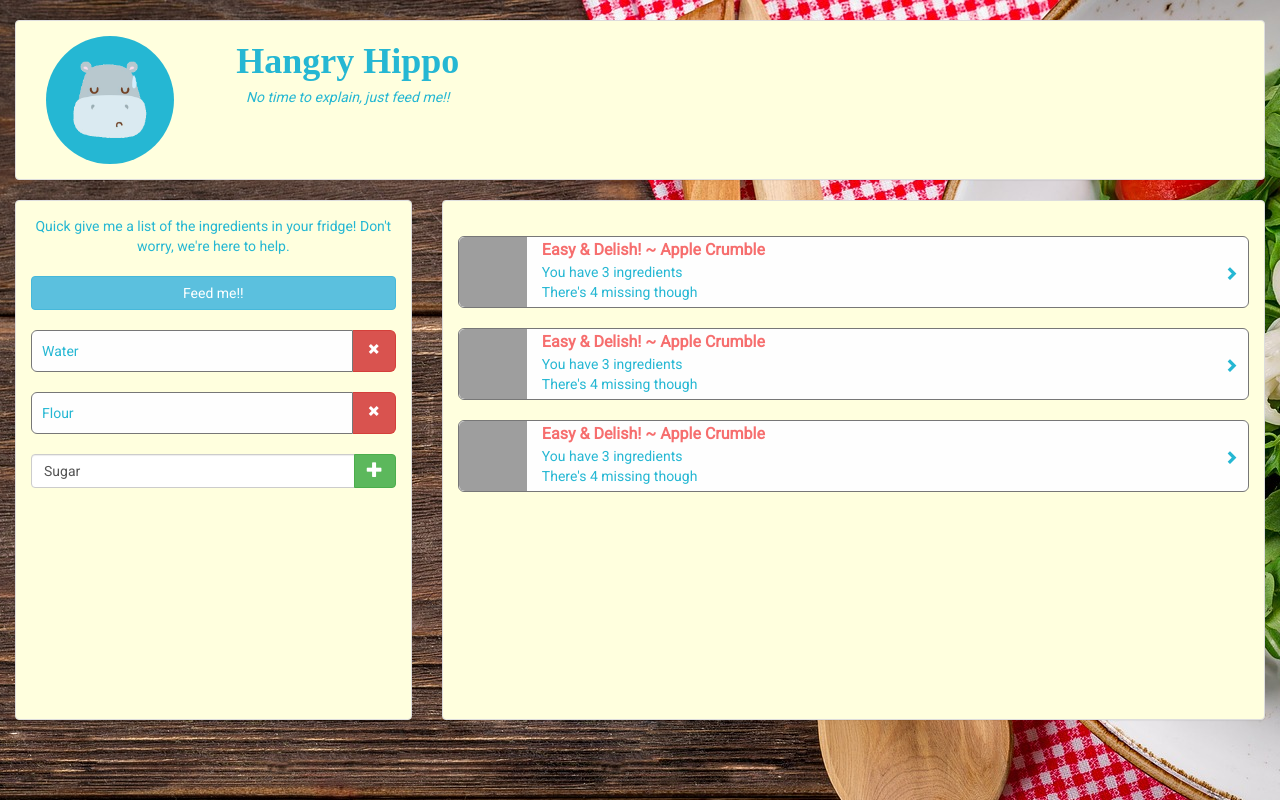
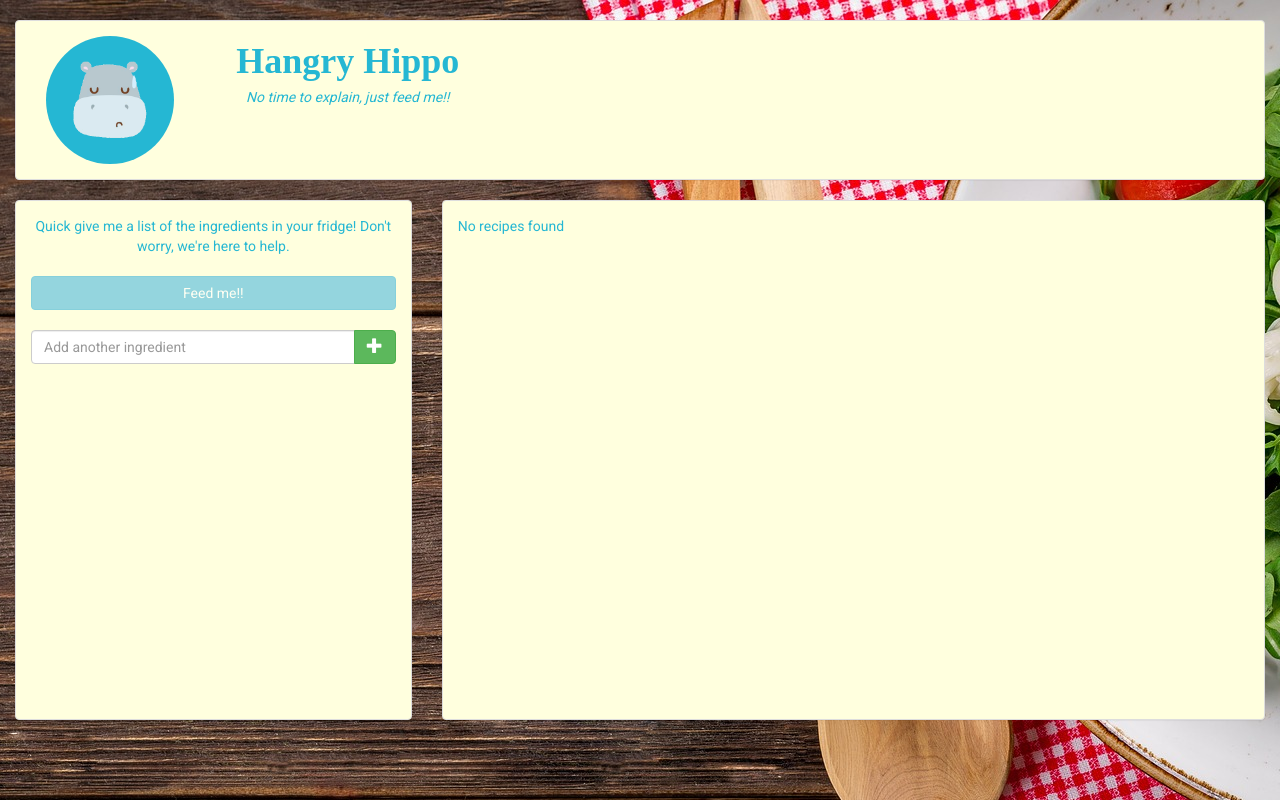
Before and after one commit to zacbraddy/HangryHippo, a React (Create React App) app: page / in a window 1280 px wide. Built offline with nearby package versions, Linux system fonts and the light colour scheme; grey boxes are pictures that could not be loaded; a web font is replaced by a local one.

Commit message:
Started working on building state module out

```diff
--- a/src/App.js
+++ b/src/App.js
@@ -3,6 +3,7 @@ import './App.css';
 import Header from './header/components/Header';
 import IngredientsList from './ingredientsList/components/IngredientsList';
 import RecipeItemList from './recipeItemList/components/RecipeItemList';
+import Recipe from './recipe/components/Recipe';
 
 const recipeSpec = {
     id: 641803,
@@ -13,17 +14,88 @@ const recipeSpec = {
     likes: 1
   };
 
-const ingredientsList = {
-  ingredients: ['Water', 'Flour'],
-  nextIngredient: 'Sugar',
-  addIngredient: () => console.log('addIngredient fired'),
-  handleAddNextChange: () => console.log('handleAddNextChange fired'),
-  removeIngredient: index => console.log(`removeIngredient fired for index ${index}`),
-  canSearch: true,
+const recipeInstructions = {
+  "instructions": "<ol><li>Preheat Oven 350 degrees:</li><li>Combine sliced apples, lemon zest, dash of ground cloves and sugar in a bowl and toss. Place in a deep dish buttered baking dish.</li><li>In a smaller bowl combine the flour, sugar, brown sugar and butter. Mix this together with your fingers until it becomes crumbly. Place this mixture on top of the apples.</li><li>Bake about 40-45 minutes, until the topping gets a little golden color.</li></ol>",
 };
 
 class App extends Component {
-  static defaultProps = ingredientsList;
+  state = {
+    ingredients: [],
+    nextIngredient: '',
+    canSearch: false,
+    isShowingRecipe: false,
+    instructions: '',
+  };
+
+  addIngredient = () => {
+    if(this.state.nextIngredient.length === 0) return;
+
+    this.setState({
+      ingredients: this.state.ingredients.concat(this.state.nextIngredient),
+      nextIngredient: '',
+      canSearch: true,
+    });
+  };
+
+  removeIngredient = indexToRemove => {
+    const newIngredients = this.state.ingredients.concat([]);
+    newIngredients.splice(indexToRemove, 1);
+    const newCanSearch = newIngredients.length !== 0;
+
+    this.setState({
+      ingredients: newIngredients,
+      canSearch: newCanSearch,
+    });
+  };
+
+  handleAddNextChange = newAddNextIngredient => {
+    this.setState({
+      nextIngredient: newAddNextIngredient,
+    });
+  };
+
+  doSearch = () => {
+    this.setState({
+      canSearch: false,
+    });
+
+    new Promise((resolve, reject) => {
+      const newRecipeListLength = Math.floor((Math.random() * 5) + 1);
+      const newRecipeList = new Array(newRecipeListLength);
+      newRecipeList.fill(recipeSpec);
+      setTimeout(resolve, 2000, newRecipeList);
+    }).then(newRecipes => {
+      this.setState({
+        recipes: newRecipes,
+        canSearch: true,
+      })
+    });
+  };
+
+  showRecipe = () => {
+    this.setState({
+      canSearch: false,
+      isShowingRecipe: true,
+    });
+
+    new Promise((resolve, reject) => {
+      setTimeout(resolve, 2000, recipeInstructions.instructions);
+    }).then(instructions => {
+      this.setState({
+        isShowingRecipe: true,
+        instructions,
+      });
+    });
+  };
+
+  hideRecipe = () => {
+    this.setState({
+      canSearch: this.state.ingredients.length !== 0,
+      isShowingRecipe: false,
+      instructions: '',
+    });
+  };
+
 
   render() {
     return (
@@ -40,12 +112,13 @@ class App extends Component {
             <div className="panel panel-default hangry-panel">
               <div className="panel-body">
                 <IngredientsList
-                  ingredients={ingredientsList.ingredients}
-                  nextIngredient={ingredientsList.nextIngredient}
-                  addIngredient={ingredientsList.addIngredient}
-                  removeIngredient={ingredientsList.removeIngredient}
-                  handleAddNextChange={ingredientsList.handleAddNextChange}
-                  canSearch={ingredientsList.canSearch}
+                  ingredients={this.state.ingredients}
+                  nextIngredient={this.state.nextIngredient}
+                  addIngredient={this.addIngredient}
+                  removeIngredient={this.removeIngredient}
+                  handleAddNextChange={this.handleAddNextChange}
+                  canSearch={this.state.canSearch}
+                  doSearch={this.doSearch}
                 />
               </div>
             </div>
@@ -53,7 +126,11 @@ class App extends Component {
           <div className="col-lg-8 recipes-col">
             <div className="panel panel-default hangry-panel">
               <div className="panel-body">
-                <RecipeItemList items={[recipeSpec, recipeSpec, recipeSpec]} />
+                {
+                  this.state.isShowingRecipe
+                    ? <Recipe instructions={this.state.instructions} hideRecipe={this.hideRecipe} />
+                    : <RecipeItemList items={this.state.recipes} showRecipe={this.showRecipe} />
+                }
               </div>
             </div>
           </div>
--- /dev/null
+++ b/src/recipe/components/Recipe.jsx
@@ -0,0 +1,25 @@
+import React from 'react';
+import PropTypes from 'prop-types';
+import '../styles/recipe.css';
+
+const propTypes = {
+  instructions: PropTypes.string,
+  hideRecipe: PropTypes.func,
+};
+
+const recipe = props => {
+  const instructions = props.instructions.length > 0
+    ? props.instructions
+    : 'Loading recipe...';
+
+  return (
+    <div>
+      <button class="btn btn-info" onClick={props.hideRecipe}>Back</button>
+      <div class="recipe" dangerouslySetInnerHTML={{__html: instructions}} />
+    </div>
+  );
+};
+
+recipe.propTypes = propTypes;
+
+export default recipe;
--- /dev/null
+++ b/src/recipe/styles/recipe.css
@@ -0,0 +1,6 @@
+.recipe {
+  background-color: #fefefe;
+  border: 1px solid #777;
+  border-radius: 4px;
+  margin-top: 0.5em;
+}
--- a/src/recipeItem/components/RecipeItem.jsx
+++ b/src/recipeItem/components/RecipeItem.jsx
@@ -8,10 +8,11 @@ const propTypes = {
   image: PropTypes.string,
   usedIngredientCount: PropTypes.number,
   missedIngredientCount: PropTypes.number,
+  showRecipe: PropTypes.func,
 };
 
 const RecipeItem = (props) => (
-  <div className="list-item-card recipe-list-item">
+  <div className="list-item-card recipe-list-item" onClick={() => props.showRecipe(props.id)}>
     <div className="recipe-item-content-container">
       <div className="recipe-list-item-image-container">
         <img
--- a/src/recipeItem/styles/recipeItem.css
+++ b/src/recipeItem/styles/recipeItem.css
@@ -1,3 +1,7 @@
+.recipe-list-item {
+  cursor: pointer;
+}
+
 .recipe-list-item img.recipe-list-item-image {
     width: 70px;
     height: 70px;
--- a/src/recipeItemList/components/RecipeItemList.jsx
+++ b/src/recipeItemList/components/RecipeItemList.jsx
@@ -12,6 +12,7 @@ export default class RecipeItemList extends Component {
       usedIngredientCount: PropTypes.number,
       missedIngredientCount: PropTypes.number,
       likes: PropTypes.number,
+      showRecipe: PropTypes.func,
     }))
   };
 
@@ -26,7 +27,7 @@ export default class RecipeItemList extends Component {
             this.props.items
               && this.props.items.length > 0
               && this.props.items.map(
-                (item, index) => (<RecipeItem {...item} key={index} />)
+                (item, index) => (<RecipeItem {...item} showRecipe={this.props.showRecipe} key={index} />)
               )
           }
       </div>
```
